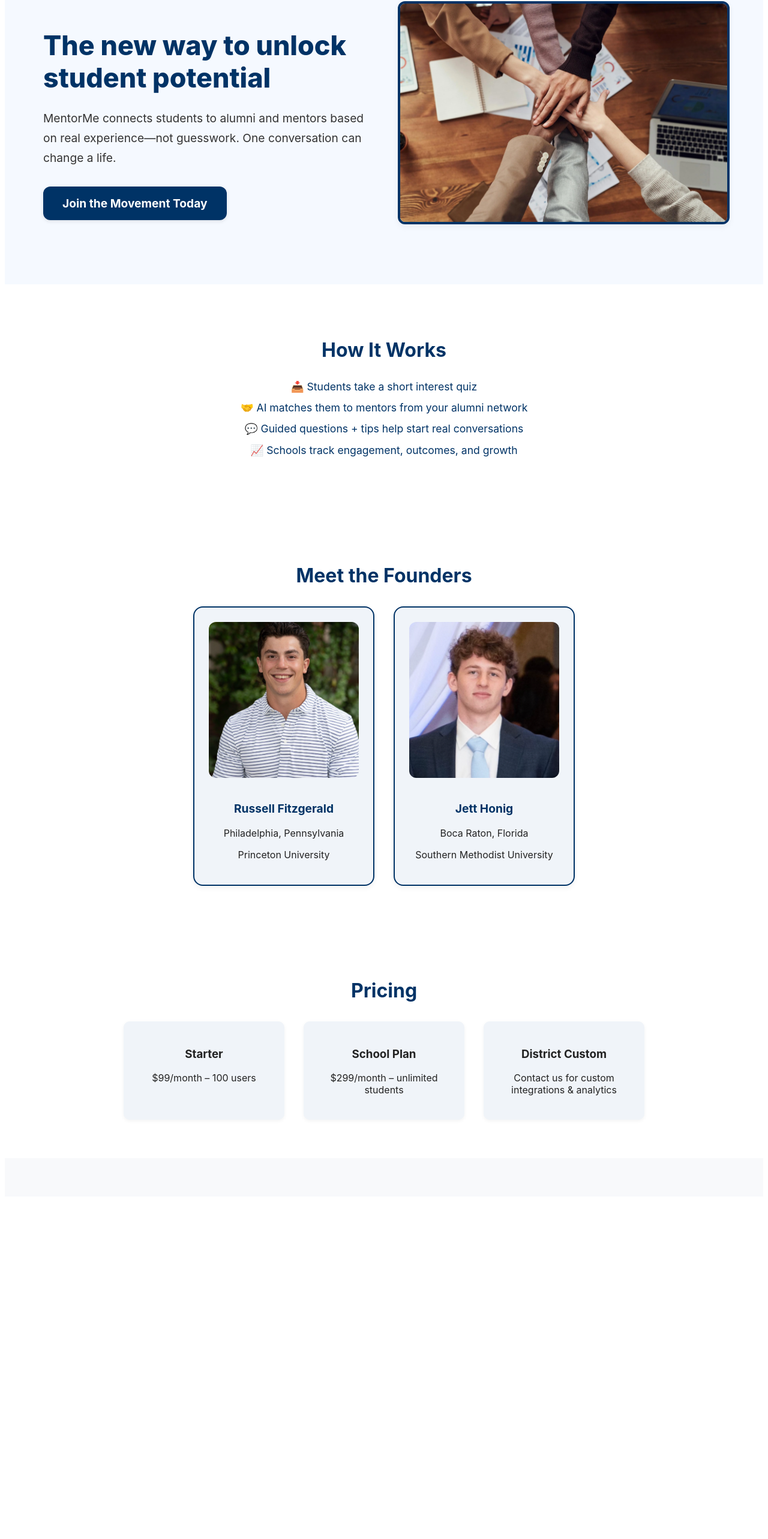
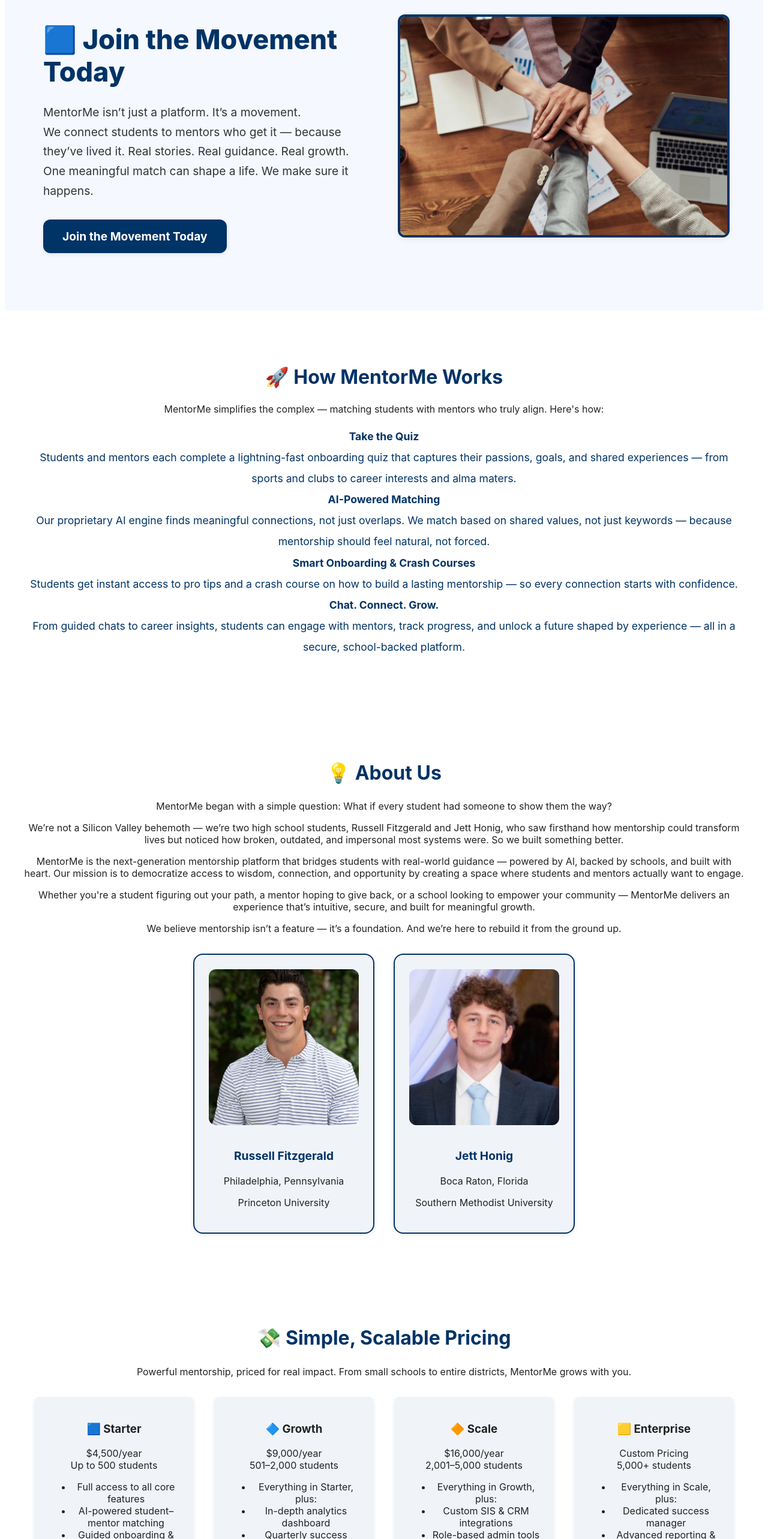
Before and after one commit to Rfitzgerald-svg/mentorme-frontend-, a React (Create React App) app: page / in a window 1280 px wide. Shown: the part 182-2748 px from the top of the page at 60% size. Before the commit the page ends 2185 px from the top, so only its background shows below. Built offline with nearby package versions, Linux system fonts and the light colour scheme.

Commit message:
Content: Replace all landing page sections with new brand copy and pricing model

```diff
--- a/src/routes/Landing.jsx
+++ b/src/routes/Landing.jsx
@@ -10,10 +10,11 @@
         {/* HERO */}
         <section className="hero mentorloop-hero">
           <div className="hero-left">
-            <h1 className="hero-title">The new way to unlock student potential</h1>
+            <h1 className="hero-title">🟦 Join the Movement Today</h1>
             <p className="hero-subtext">
-              MentorMe connects students to alumni and mentors based on real experience—not guesswork.
-              One conversation can change a life.
+              MentorMe isn’t just a platform. It’s a movement. <br />
+              We connect students to mentors who get it — because they’ve lived it. Real stories. Real guidance. Real growth. <br />
+              One meaningful match can shape a life. We make sure it happens.
             </p>
             <a href="/register">
               <div className="cta-banner">Join the Movement Today</div>
@@ -30,18 +31,45 @@
 
         {/* HOW IT WORKS */}
         <section className="how-it-works" id="how">
-          <h2>How It Works</h2>
+          <h2>🚀 How MentorMe Works</h2>
+          <p>
+            MentorMe simplifies the complex — matching students with mentors who truly align. Here's how:
+          </p>
           <ul>
-            <li>📥 Students take a short interest quiz</li>
-            <li>🤝 AI matches them to mentors from your alumni network</li>
-            <li>💬 Guided questions + tips help start real conversations</li>
-            <li>📈 Schools track engagement, outcomes, and growth</li>
+            <li><strong>Take the Quiz</strong><br />
+              Students and mentors each complete a lightning-fast onboarding quiz that captures their passions, goals, and shared experiences — from sports and clubs to career interests and alma maters.
+            </li>
+            <li><strong>AI-Powered Matching</strong><br />
+              Our proprietary AI engine finds meaningful connections, not just overlaps. We match based on shared values, not just keywords — because mentorship should feel natural, not forced.
+            </li>
+            <li><strong>Smart Onboarding & Crash Courses</strong><br />
+              Students get instant access to pro tips and a crash course on how to build a lasting mentorship — so every connection starts with confidence.
+            </li>
+            <li><strong>Chat. Connect. Grow.</strong><br />
+              From guided chats to career insights, students can engage with mentors, track progress, and unlock a future shaped by experience — all in a secure, school-backed platform.
+            </li>
           </ul>
         </section>
 
-        {/* MEET THE FOUNDERS */}
+        {/* ABOUT US */}
         <section className="about" id="about">
-          <h2>Meet the Founders</h2>
+          <h2>💡 About Us</h2>
+          <p>
+            MentorMe began with a simple question: What if every student had someone to show them the way?
+          </p>
+          <p>
+            We’re not a Silicon Valley behemoth — we’re two high school students, Russell Fitzgerald and Jett Honig, who saw firsthand how mentorship could transform lives but noticed how broken, outdated, and impersonal most systems were. So we built something better.
+          </p>
+          <p>
+            MentorMe is the next-generation mentorship platform that bridges students with real-world guidance — powered by AI, backed by schools, and built with heart. Our mission is to democratize access to wisdom, connection, and opportunity by creating a space where students and mentors actually want to engage.
+          </p>
+          <p>
+            Whether you're a student figuring out your path, a mentor hoping to give back, or a school looking to empower your community — MentorMe delivers an experience that’s intuitive, secure, and built for meaningful growth.
+          </p>
+          <p>
+            We believe mentorship isn’t a feature — it’s a foundation. And we’re here to rebuild it from the ground up.
+          </p>
+
           <div className="founder-cards">
             <div className="founder-card">
               <img src="/russell.jpg" alt="Russell Fitzgerald" className="founder-img" />
@@ -60,21 +88,61 @@
 
         {/* PRICING */}
         <section className="pricing" id="pricing">
-          <h2>Pricing</h2>
+          <h2>💸 Simple, Scalable Pricing</h2>
+          <p>Powerful mentorship, priced for real impact. From small schools to entire districts, MentorMe grows with you.</p>
+
           <div className="pricing-tiers">
             <div className="tier">
-              <h3>Starter</h3>
-              <p>$99/month – 100 users</p>
+              <h3>🟦 Starter</h3>
+              <p>$4,500/year<br />Up to 500 students</p>
+              <ul>
+                <li>Full access to all core features</li>
+                <li>AI-powered student–mentor matching</li>
+                <li>Guided onboarding & crash courses</li>
+                <li>Email support</li>
+                <li>👉 Ideal for independent and private institutions</li>
+              </ul>
             </div>
+
             <div className="tier">
-              <h3>School Plan</h3>
-              <p>$299/month – unlimited students</p>
+              <h3>🔷 Growth</h3>
+              <p>$9,000/year<br />501–2,000 students</p>
+              <ul>
+                <li>Everything in Starter, plus:</li>
+                <li>In-depth analytics dashboard</li>
+                <li>Quarterly success strategy reviews</li>
+                <li>Priority support</li>
+                <li>👉 Great for charter schools and mid-sized districts</li>
+              </ul>
             </div>
+
             <div className="tier">
-              <h3>District Custom</h3>
-              <p>Contact us for custom integrations & analytics</p>
+              <h3>🔶 Scale</h3>
+              <p>$16,000/year<br />2,001–5,000 students</p>
+              <ul>
+                <li>Everything in Growth, plus:</li>
+                <li>Custom SIS & CRM integrations</li>
+                <li>Role-based admin tools</li>
+                <li>Branded dashboards</li>
+                <li>👉 Perfect for large districts & school networks</li>
+              </ul>
+            </div>
+
+            <div className="tier">
+              <h3>🟨 Enterprise</h3>
+              <p>Custom Pricing<br />5,000+ students</p>
+              <ul>
+                <li>Everything in Scale, plus:</li>
+                <li>Dedicated success manager</li>
+                <li>Advanced reporting & insights</li>
+                <li>Full API access</li>
+                <li>White-label options</li>
+                <li>👉 Let’s build a mentorship ecosystem that scales with you.</li>
+              </ul>
             </div>
           </div>
+
+          <p className="pricing-footer">💬 Need help choosing a plan? <a href="/register">Book a Demo</a> and we’ll guide you through the perfect fit.</p>
         </section>
       </div>
     </>
```
